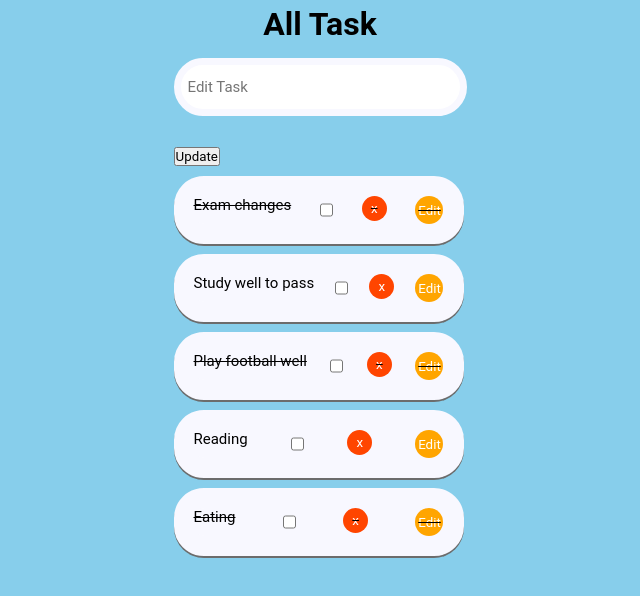
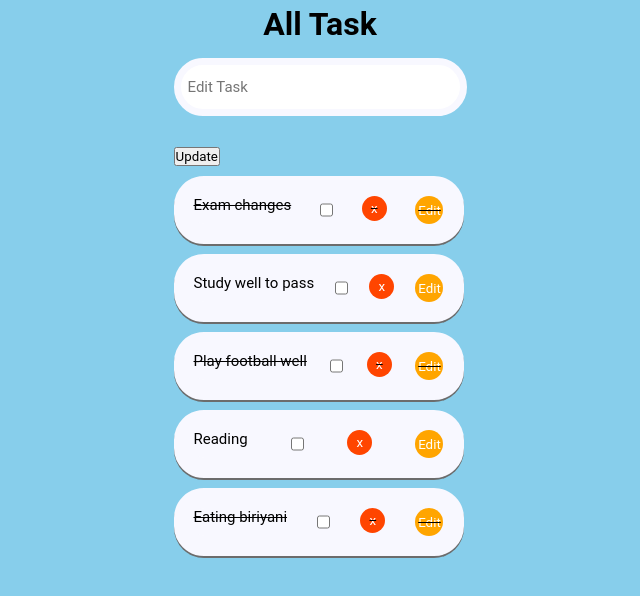
Before and after one commit to VSreerag/Todo-App, a React (Create React App) app: page / in a window 1280 px wide. Shown: the top 596 px of the page, without its empty margins (320-960 px from the left). Built offline with nearby package versions, Linux system fonts and the light colour scheme.

Commit message:
todo eat changed

```diff
--- a/src/App.js
+++ b/src/App.js
@@ -31,7 +31,7 @@ function App() {
     },
     {
         id: "5",
-        taskName: "Eating",
+        taskName: "Eating biriyani",
         isFinished: true
     },
     ])
```
